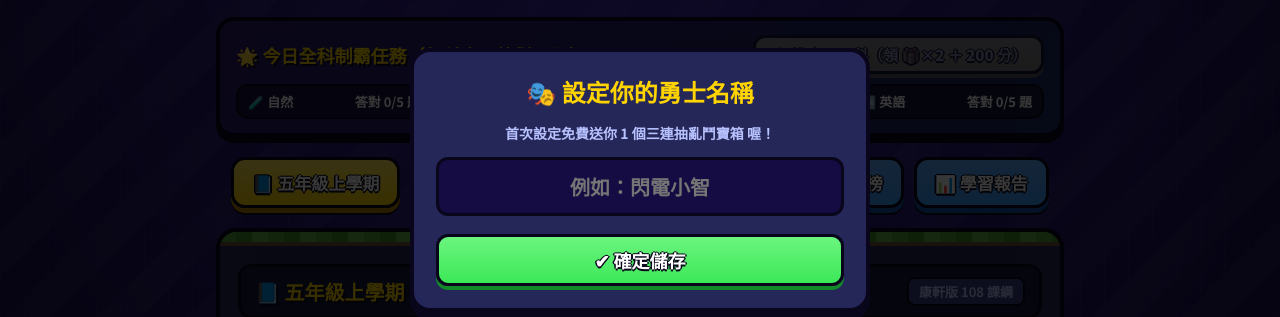
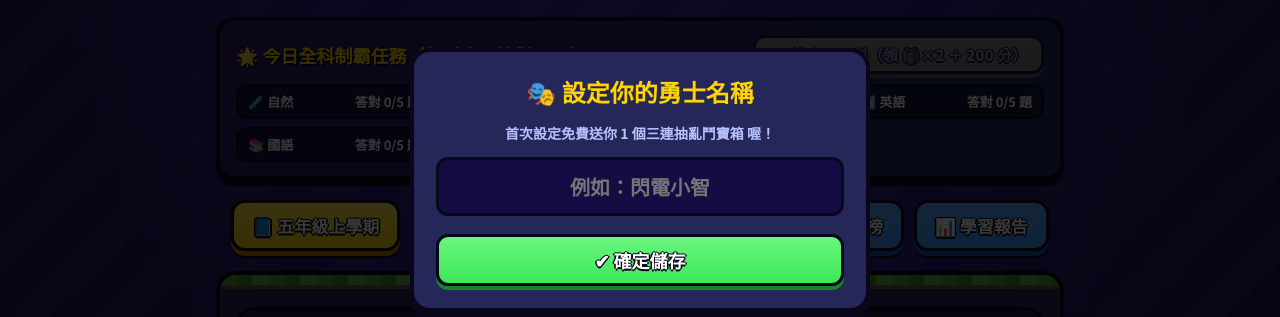
Before and after one commit to digigerald-boop/science-brawl, a plain HTML site: page index.html in a window 1280 px wide. Shown: the part 220-537 px from the top of the page. Drawn offline with Linux system fonts and the light colour scheme; a web font is replaced by a local one.

Commit message:
Update index.html

```diff
--- a/index.html
+++ b/index.html
@@ -562,9 +562,10 @@ const EQ_COMBO_KEY = 'brawl-equipped-combo';
 
 const SUBJECTS = [
   { key: 'exam-brawl-g5-s1-sci',  bank: 'g5_s1_science', short: '🧪 自然', pillId: 'stamina-sci',  name: '🧪 五上自然（水溶液篇）' },
-  { key: 'exam-brawl-g5-s1-hist', bank: 'g5_s1_history', short: '📜 社會', pillId: 'stamina-hist', name: '📜 五上社會（地理與規範）' },
+  { key: 'exam-brawl-g5-s1-hist', bank: 'g5_s1_history', short: '📜 社會', pillId: 'stamina-hist', name: '📜 五上社會（尋根與大航海）' },
   { key: 'exam-brawl-g5-s1-math', bank: 'g5_s1_math',    short: '📐 數學', pillId: 'stamina-math', name: '📐 五上數學（計算冒險）' },
-  { key: 'exam-brawl-g5-s1-eng',  bank: 'g5_s1_english', short: '🔤 英語', pillId: 'stamina-eng',  name: '🔤 五上英語（G5 單字冒險）' }
+  { key: 'exam-brawl-g5-s1-eng',  bank: 'g5_s1_english', short: '🔤 英語', pillId: 'stamina-eng',  name: '🔤 五上英語（G5 單字冒險）' },
+  { key: 'exam-brawl-g5-s1-chi',  bank: 'g5_s1_chinese', short: '📚 國語', pillId: 'stamina-chi',  name: '📚 五上國語（文字冒險）' }
 ];
 
 const R_RANK = { R: 1, SR: 2, SSR: 3, UR: 4 };
```
